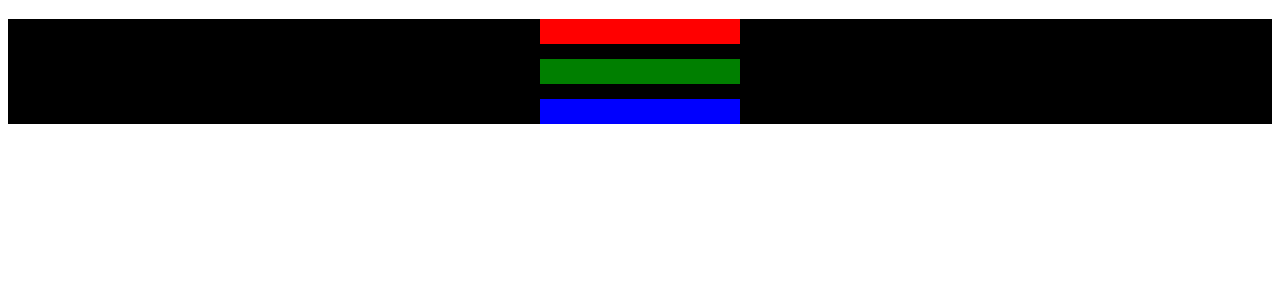
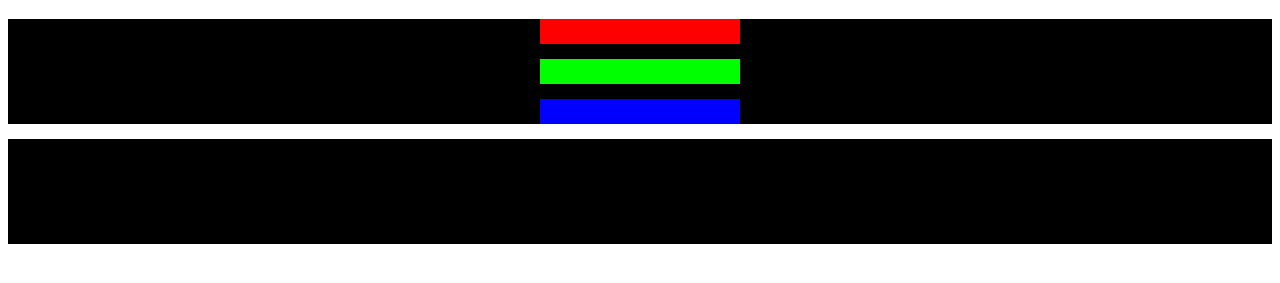
Before and after one commit to Felipe-Magalhaes-A-Carneiro/freeCodeCamp-HTML_CSS-Part_2, a plain HTML site: page index.html in a window 1280 px wide. Shown: the part 61-344 px from the top of the page. Drawn offline with Linux system fonts and the light colour scheme.

Commit message:
feat(): create new secondary colors

```diff
--- a/index.html
+++ b/index.html
@@ -20,5 +20,19 @@
 
             </div>
         </div>
+
+        <!--SECONDARY COLORS-->
+        <div class="container">
+            <div class="marker four">
+
+            </div>
+            <div class="marker five">
+
+            </div>
+            <div class="marker six">
+
+            </div>
+        </div>
+
     </body>
 </HTML>
--- a/styles.css
+++ b/styles.css
@@ -23,7 +23,7 @@ Example: <attribute>: rbg (red, green, blue)
 }
 
 .two{
-    background-color: rgb(0, 127, 0);
+    background-color: rgb(0, 255, 0);
 }
 
 .three {
```
